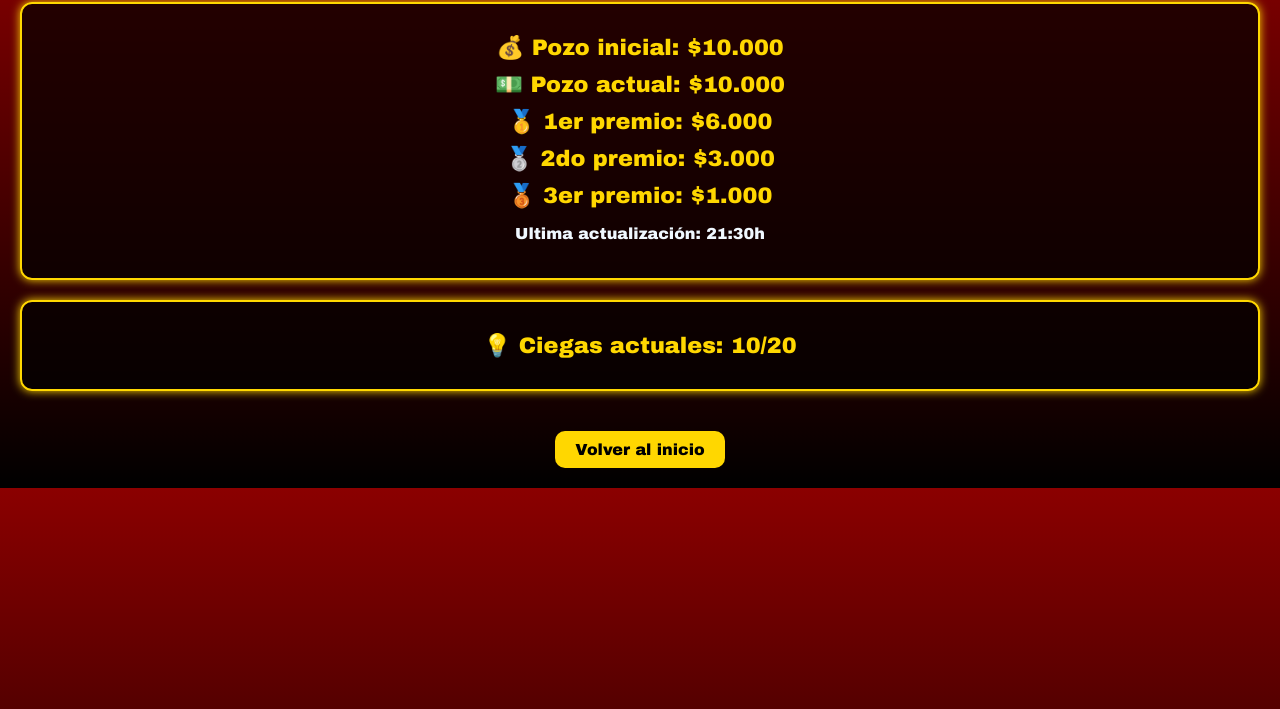
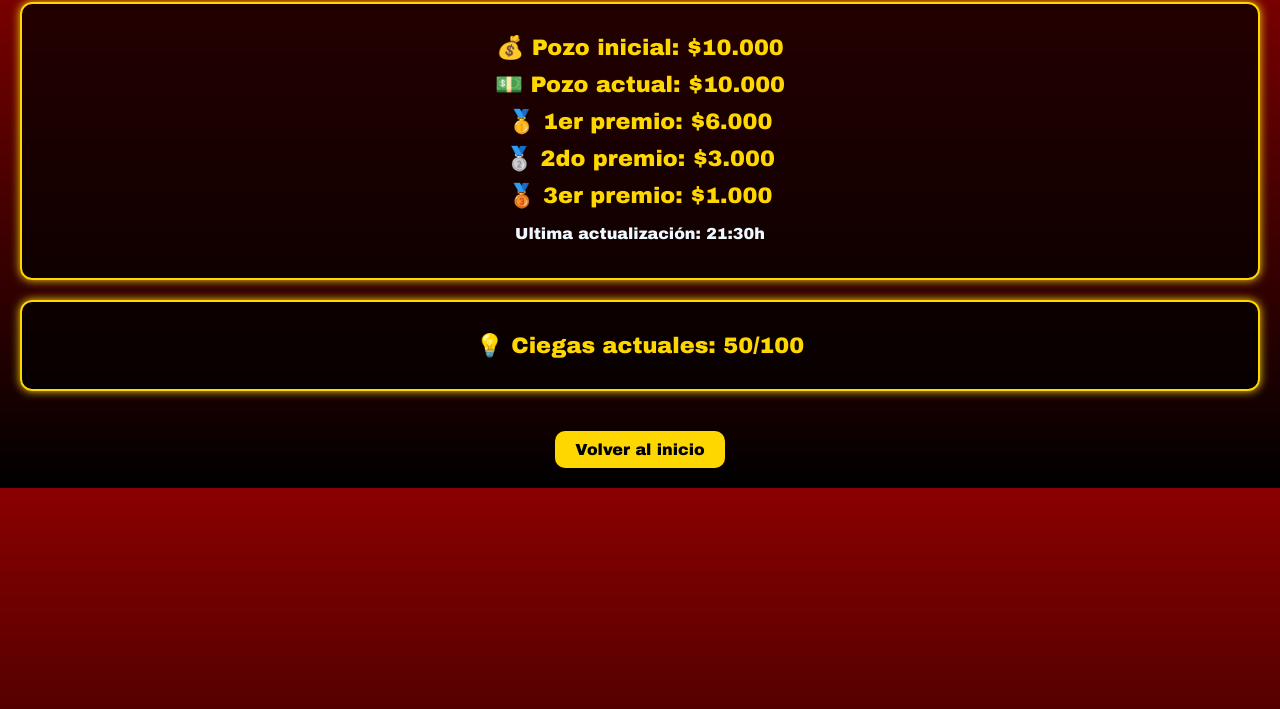
Before and after one commit to spesce2023/torneo-poker, a plain HTML site: page premios.html in a window 1280 px wide. Shown: the part 79-788 px from the top of the page. Drawn offline with Linux system fonts and the light colour scheme.

Commit message:
Update premios.html

```diff
--- a/premios.html
+++ b/premios.html
@@ -53,7 +53,7 @@
     <p style="font-size: 16px; color: aliceblue;">Ultima actualización: 21:30h</p>
   </div>
   <div class="section">
-    <div class="valor">💡 Ciegas actuales: <strong>10/20</strong></div>
+    <div class="valor">💡 Ciegas actuales: <strong>50/100</strong></div>
   </div>
   <a class="boton" href="index.html">Volver al inicio</a>
 </body>
```
